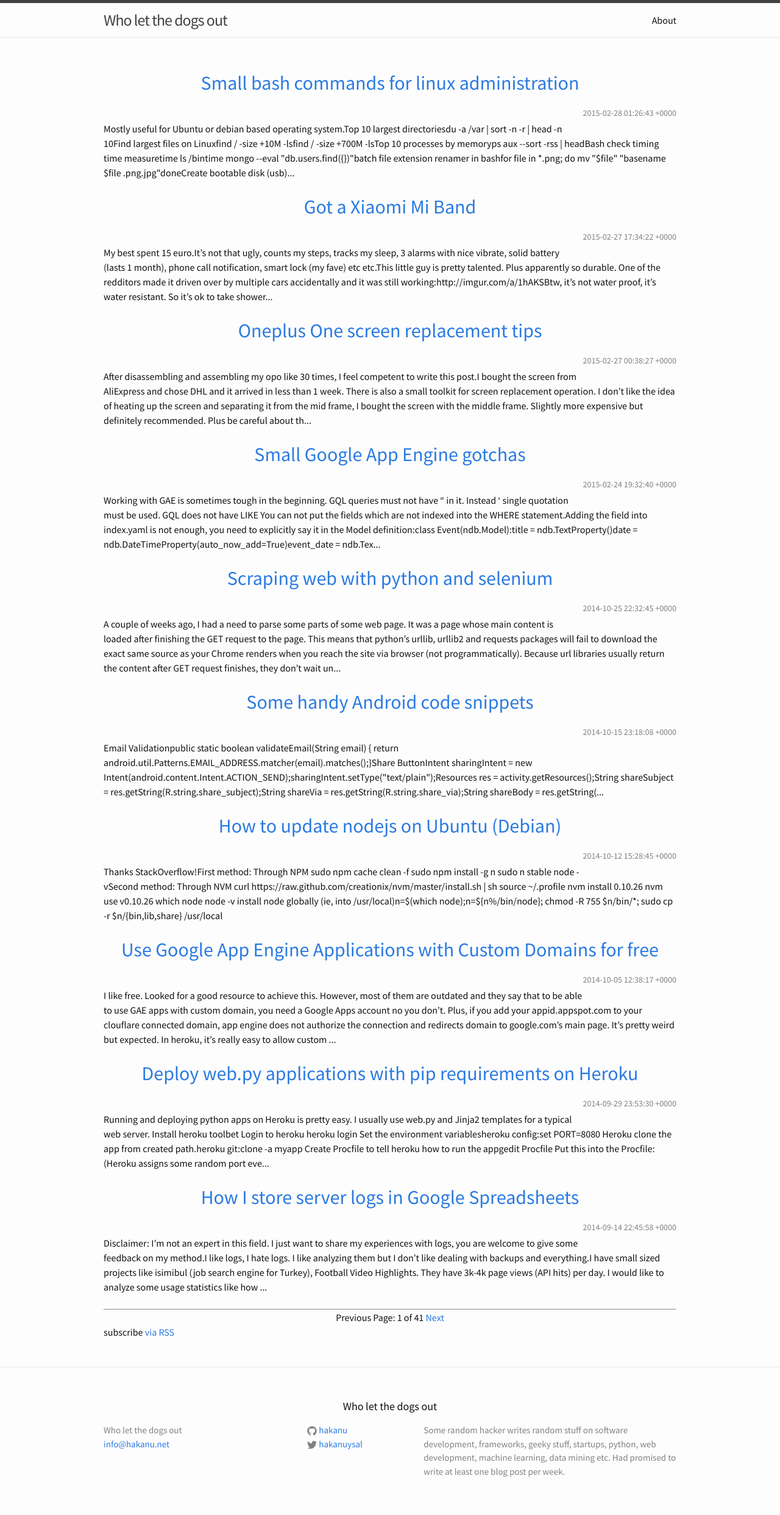
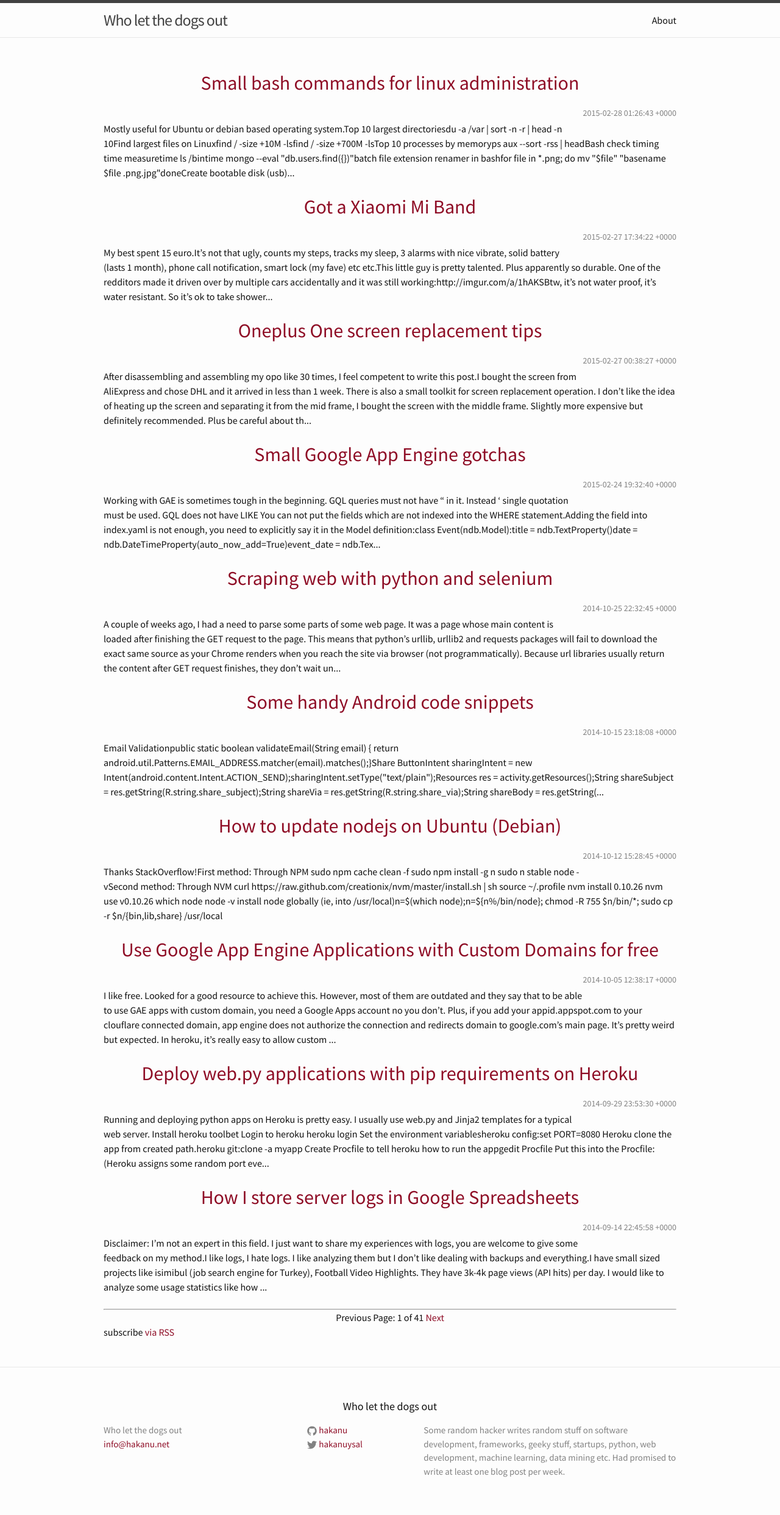
Before and after one commit to hakanu/blog, a Jekyll site: the page built from index.html, in a window 1280 px wide. Shown: the whole page at 61% size. Built offline with Jekyll 4.4.1, drawn with Linux system fonts in a browser that asks for light colours; the list of posts is cut into pages by our own code.

Commit message:
Change header colors and link hovers

```diff
--- a/_sass/_layout.scss
+++ b/_sass/_layout.scss
@@ -21,6 +21,10 @@
     &:visited {
         color: $grey-color-dark;
     }
+
+    &:hover {
+        color: $hover-color;
+    }
 }
 
 .site-nav {
@@ -38,6 +42,10 @@
         // Gaps between nav items, but not on the first one
         &:not(:first-child) {
             margin-left: 20px;
+        }
+
+        &:hover {
+            color: $hover-color;
         }
     }
 
--- a/css/main.scss
+++ b/css/main.scss
@@ -15,7 +15,7 @@ $spacing-unit:     30px;
 
 $text-color:       #111;
 $background-color: #fdfdfd;
-$brand-color:      #2a7ae2;
+$brand-color:      #8e0c25;
 $hover-color:      #DD3416;
 
 $grey-color:       #828282;
```
Also changed, not shown: _posts/2014-10-15-some-handy-android-code-snippets.markdown (line endings or trailing spaces).
